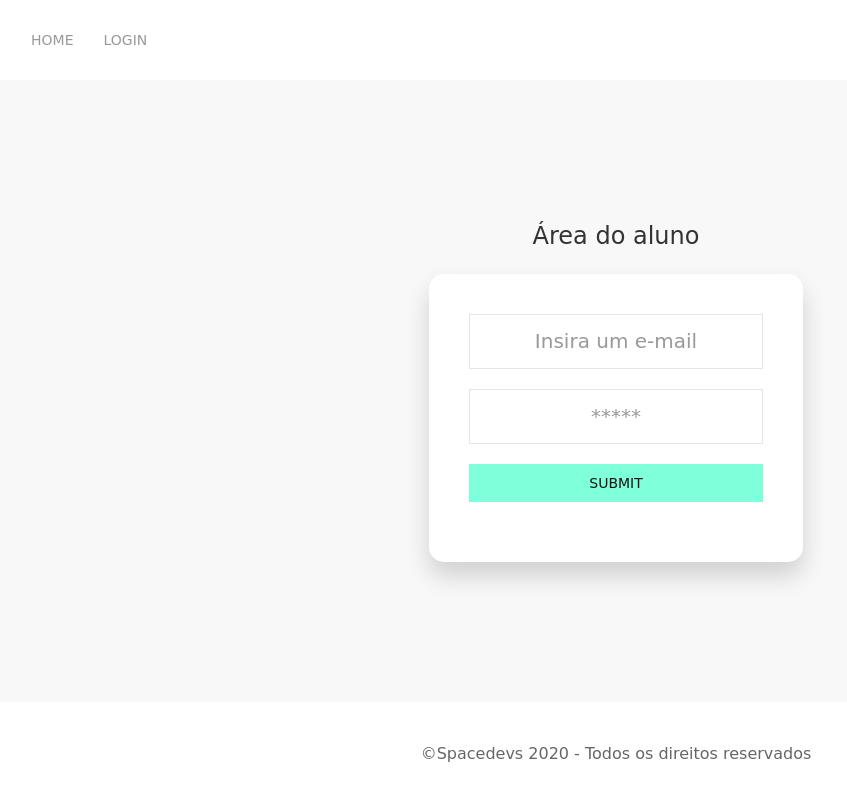
After one commit to bergpb/spacedevs, a Flask app: template app/templates/pages/login.html in a window 1280 px wide. The commit adds this page. Shown: the whole page, without its empty margins (24-871 px from the left). Run offline with Flask 2, Linux system fonts and the light colour scheme; the template is opened without the code that fills it, so the values that code supplies are empty, except form fields; tables that the repository leaves empty hold one stand-in row (values such as "Sample post"); form fields are guessed from the names that the template uses; some libraries are stand-ins or nearby versions; some web fonts are replaced.

Commit message:
update html

```diff
--- a/app/templates/components/navbar.html
+++ b/app/templates/components/navbar.html
@@ -6,6 +6,7 @@
 
         <ul class="uk-navbar-nav uk-visible@m">
           <li class="{{'uk-active' if request.endpoint == 'home.page' else ''}}"><a href="{{url_for('home.page')}}">Home</a></li>
+          <li class="{{'uk-active' if request.endpoint == 'login.page' else ''}}"><a href="{{url_for('login.page')}}">Login</a></li>
         </ul>
       </div>
     </nav>
--- /dev/null
+++ b/app/templates/pages/login.html
@@ -0,0 +1,31 @@
+{% extends 'base.html' %}
+
+{% block content %}
+<section class="uk-section uk-section-large uk-section-muted">
+  <div class="uk-container uk-container-expand">
+    <div class="uk-flex uk-flex-center" uk-grid>
+      <div class="uk-width-1-3@m">
+        <h3 class="uk-text-center">Área do aluno</h3>
+        <div class="uk-card no-scale uk-card-default uk-border-rounded uk-box-shadow-large">
+          <div class="uk-card-body">
+            <form method="POST">
+              {{ form.csrf_token }}
+              <div class="uk-margin" uk-margin>
+                {{ form.email(class_="uk-input uk-form-large", placeholder="Insira um e-mail" )}}
+              </div>
+
+              <div class="uk-margin" uk-margin>
+                {{ form.password(class_="uk-input uk-form-large", placeholder="*****" )}}
+              </div>
+
+              <div class="uk-margin" uk-margin>
+                {{ form.submit(class_="uk-button uk-width-1-1@m uk-button-success" )}}
+              </div>
+            </form>
+          </div>
+        </div>
+      </div>
+    </div>
+  </div>
+</section>
+{% endblock %}
```
